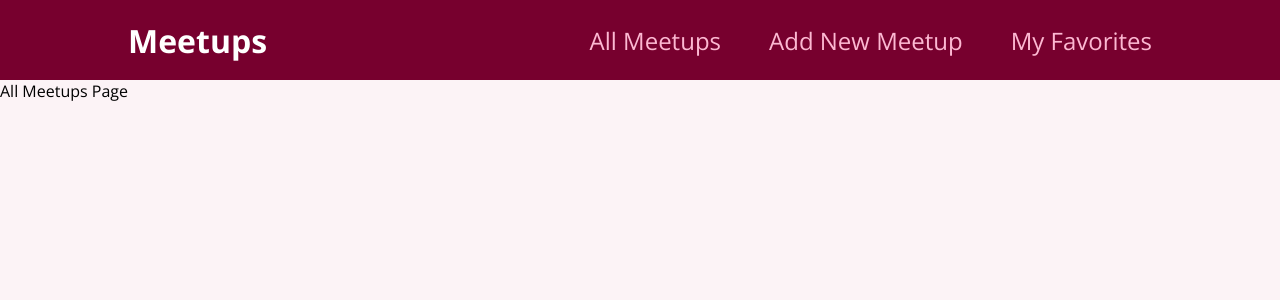
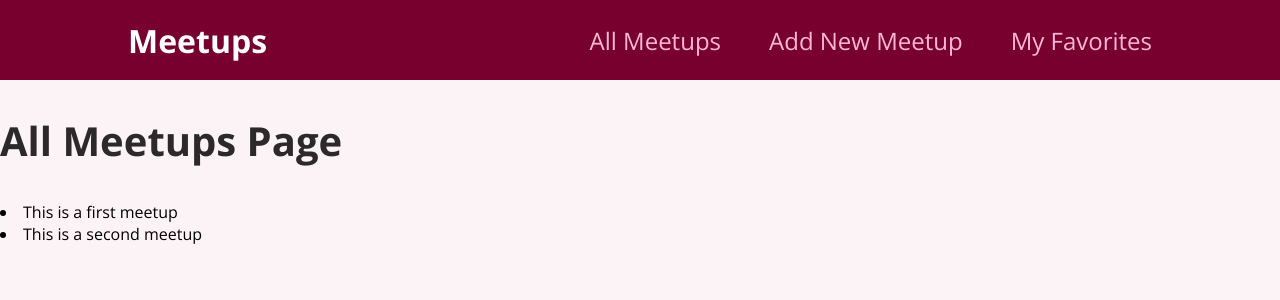
Before and after one commit to javierpb275/meetups, a React (Create React App) app: page / in a window 1280 px wide. Shown: the top 300 px of the page. Built offline with nearby package versions, Linux system fonts and the light colour scheme.

Commit message:
added dummy data in All Meetups Page and displayed it using map in the page component

```diff
--- a/src/pages/all-meetups.page.jsx
+++ b/src/pages/all-meetups.page.jsx
@@ -1,5 +1,33 @@
+const DUMMY_DATA = [
+  {
+    id: "m1",
+    title: "This is a first meetup",
+    image:
+      "https://upload.wikimedia.org/wikipedia/commons/thumb/d/d3/Stadtbild_M%C3%BCnchen.jpg/2560px-Stadtbild_M%C3%BCnchen.jpg",
+    address: "Meetupstreet 5, 12345 Meetup City",
+    description:
+      "This is a first, amazing meetup which you definitely should not miss. It will be a lot of fun!",
+  },
+  {
+    id: "m2",
+    title: "This is a second meetup",
+    image:
+      "https://upload.wikimedia.org/wikipedia/commons/thumb/d/d3/Stadtbild_M%C3%BCnchen.jpg/2560px-Stadtbild_M%C3%BCnchen.jpg",
+    address: "Meetupstreet 5, 12345 Meetup City",
+    description:
+      "This is a first, amazing meetup which you definitely should not miss. It will be a lot of fun!",
+  },
+];
+
 const AllMeetupsPage = () => {
-  return <div> All Meetups Page</div>;
+  return (
+    <section>
+      <h1>All Meetups Page</h1>
+      {DUMMY_DATA.map((meetup) => {
+        return <li key={meetup.id}>{meetup.title}</li>;
+      })}
+    </section>
+  );
 };
 
 export default AllMeetupsPage;
```
